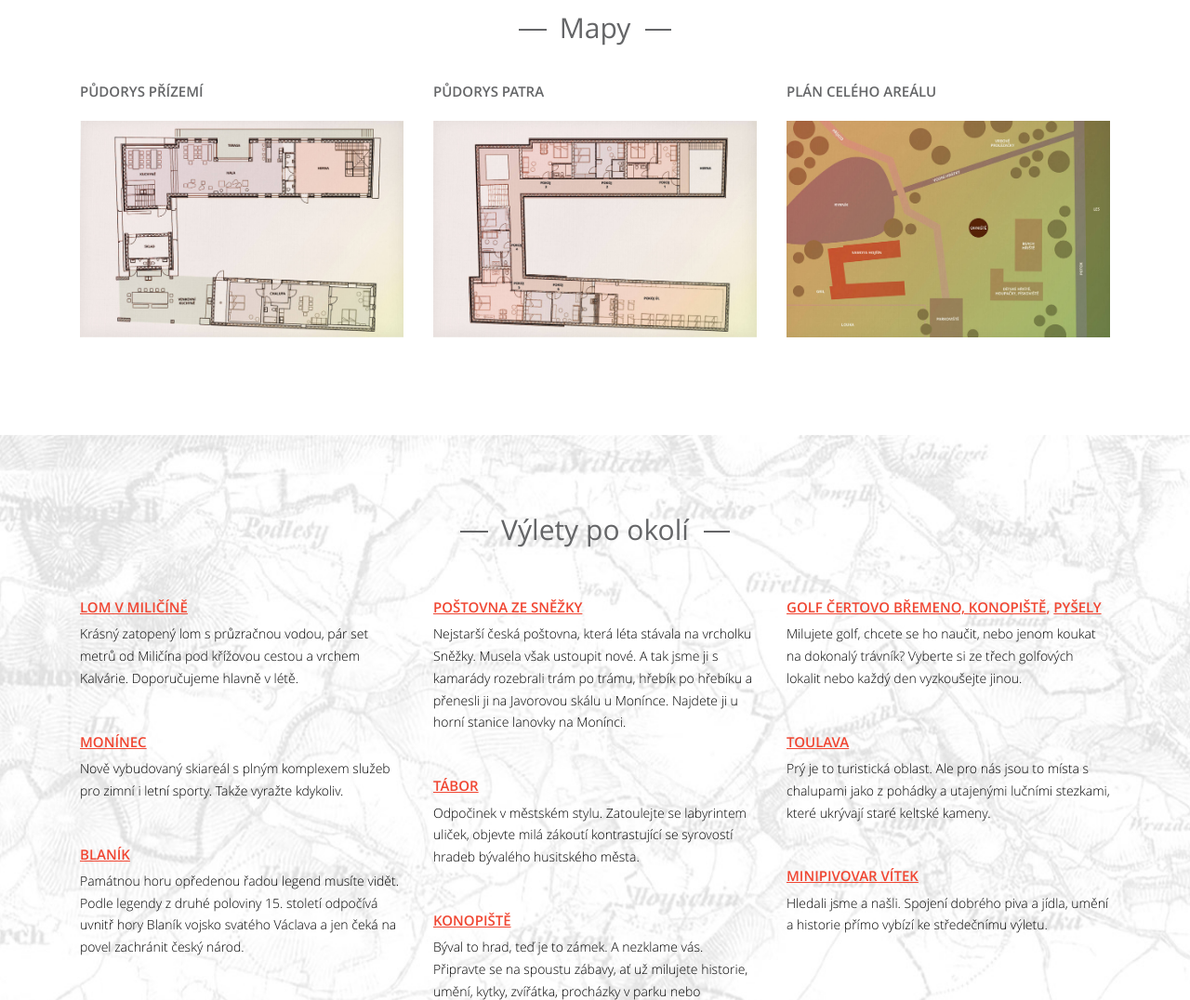
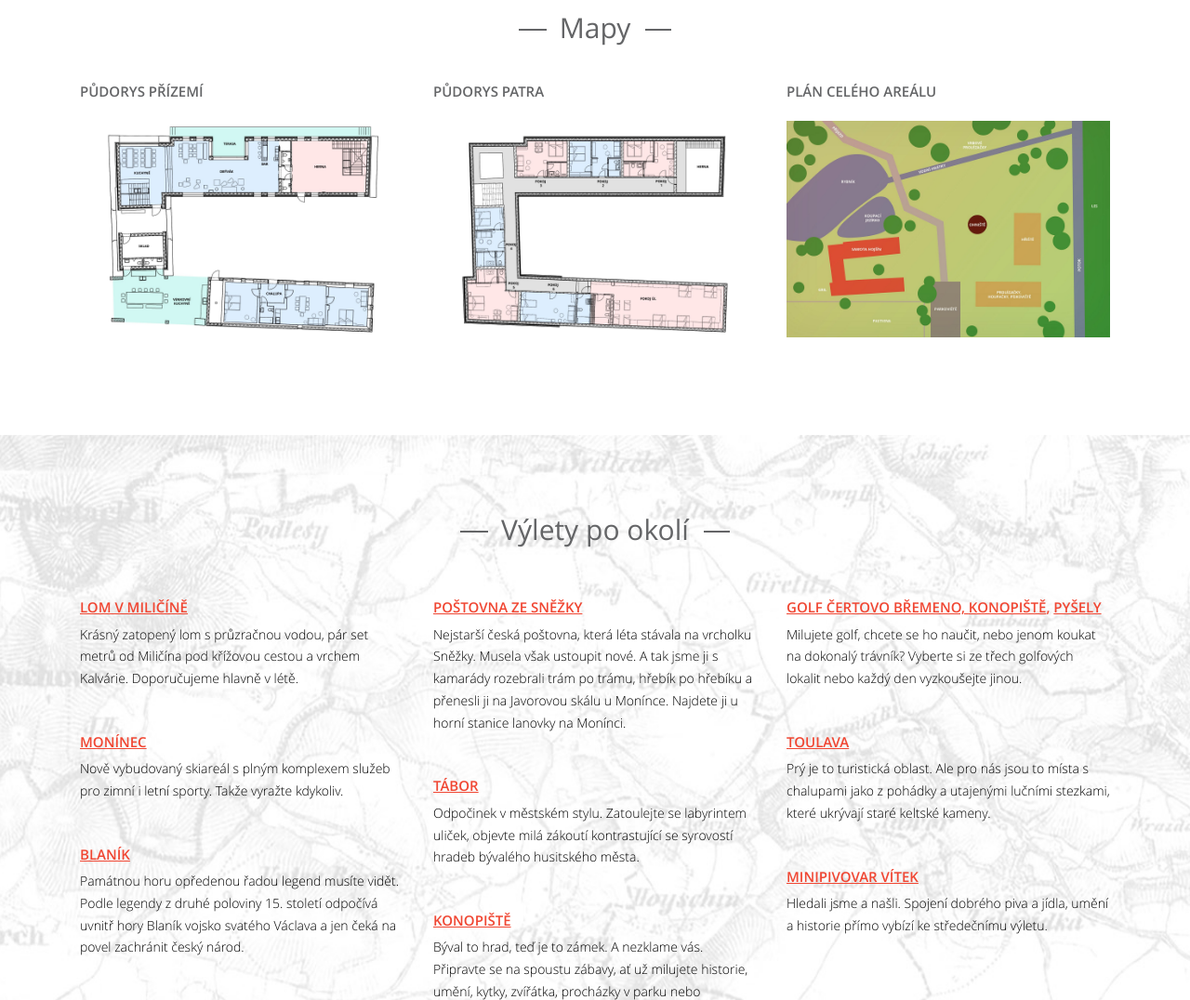
Before and after one commit to luksv10/zbraslavice-web, a website: page index.html in a window 1280 px wide. Shown: the part 4360-5436 px from the top of the page at 93% size. Drawn offline with Linux system fonts and the light colour scheme.

Commit message:
nové plánky a úprava linku na telefon

```diff
--- a/index.html
+++ b/index.html
@@ -350,24 +350,24 @@
                     <div class="col-md-4 maps__item">
                         <h3 class="-gray">Půdorys přízemí</h3>
                         <div class="map-box">
-                            <a class="js_gallery-maps" href="assets/dist/images/map-1.jpg">
-                            <img src="assets/dist/images/map-1.jpg" alt="Půdorys přízemí"/>
+                            <a class="js_gallery-maps" href="assets/dist/images/map_cz1.jpeg">
+                            <img src="assets/dist/images/map_cz1.jpeg" alt="Půdorys přízemí"/>
                             </a>
                         </div>
                     </div>
                     <div class="col-md-4 maps__item">
                         <h3 class="-gray">Půdorys patra</h3>
                         <div class="map-box">
-                            <a class="js_gallery-maps" href="assets/dist/images/map-2.jpg">
-                            <img src="assets/dist/images/map-2.jpg" alt="Půdorys patra"/>
+                            <a class="js_gallery-maps" href="assets/dist/images/map_cz2.jpeg">
+                            <img src="assets/dist/images/map_cz2.jpeg" alt="Půdorys patra"/>
                             </a>
                         </div>
                     </div>
                     <div class="col-md-4 maps__item">
                         <h3 class="-gray">Plán celého areálu</h3>
                         <div class="map-box">
-                            <a class="js_gallery-maps" href="assets/dist/images/map-3.jpg">
-                            <img src="assets/dist/images/map-3.jpg" alt="Plán celého areálu"/>
+                            <a class="js_gallery-maps" href="assets/dist/images/map_cz_out.jpeg">
+                            <img src="assets/dist/images/map_cz_out.jpeg" alt="Plán celého areálu"/>
                             </a>
                         </div>
                     </div>
@@ -402,7 +402,7 @@
                     <div class="col-md-4">
                         <div class="boxes__box">
                             <h3>
-                                <a href="https://regiony.rozhlas.cz/stara-postovna-ze-snezky-dnes-odesila-pohledy-ze-stredoceskeho-monince-7435037"
+                                <a href="https://www.idnes.cz/praha/zpravy/postovna-snezka-moninec-sedlec-prcice.A190622_114721_praha-zpravy_abr"
                                    target="_blank">Poštovna ze sněžky</a></h3>
                             <p>Nejstarší česká poštovna, která léta stávala na vrcholku Sněžky. Musela však ustoupit
                                 nové. A tak jsme ji s kamarády rozebrali trám po trámu, hřebík po hřebíku a
@@ -469,7 +469,7 @@
                                 <svg aria-hidden="true" class="icon icon-mobile">
                                     <use xlink:href="#icon-mobile"></use>
                                 </svg>
-                                +420 724 695 700
+                                <a href="tel:+420724695700">+420 724 695 700</a>
                             </p>
                         </div>
                     </div>
```
Also changed, not shown: en.html (+8 -8 lines), assets/dist/images/map-1.jpg (deleted), assets/dist/images/map-2.jpg (deleted), assets/dist/images/map-3.jpg (deleted), assets/dist/images/map_cz1.jpeg (added), assets/dist/images/map_cz2.jpeg (added), assets/dist/images/map_cz_out.jpeg (added), assets/dist/images/map_en1.jpeg (added), assets/dist/images/map_en2.jpeg (added), assets/dist/images/map_en_out.jpeg (added), assets/src/images/map-1.jpg (deleted), assets/src/images/map-2.jpg (deleted), assets/src/images/map-3.jpg (deleted), assets/src/images/map_cz1.jpeg (added), 5 more files.
